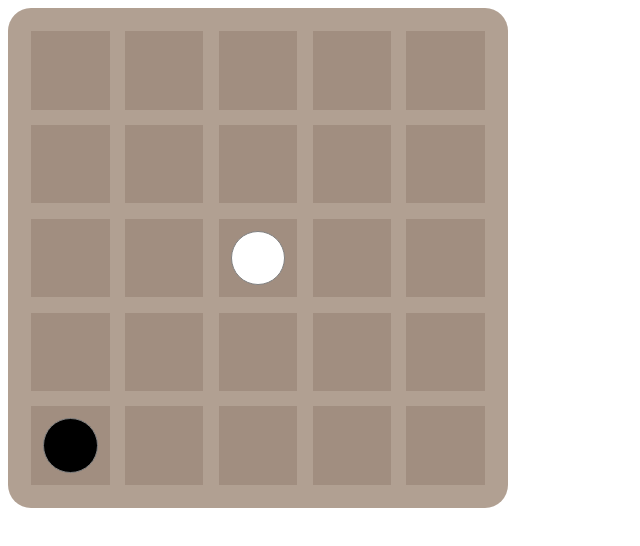
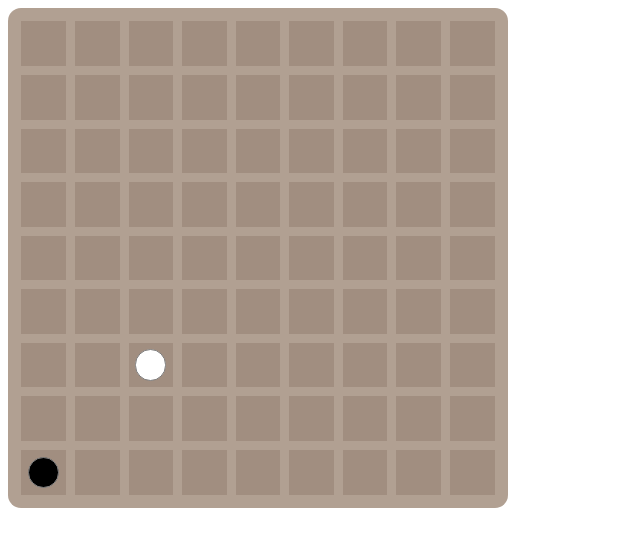
Before and after one commit to haruyama480/hr-quoridor-viewer, a Svelte app: page / in a window 1280 px wide. Shown: the top 546 px of the page, without its empty margins (0-640 px from the left). Built offline with nearby package versions, Linux system fonts and the light colour scheme.

Commit message:
use component event

```diff
--- a/src/App.svelte
+++ b/src/App.svelte
@@ -1,7 +1,153 @@
 <script lang="ts">
   import HrQuoridorView from "./HrQuoridorView.svelte";
+
+  const game_row_size = 9;
+  let player_index = 1;
+
+  let real_pawn: any[][]; // (y,x):位置 value:pawnのplayer_id(ex, 1-2) 0のとき非表示
+  let last_pawn_position: any = {}; // key:player_id, value [y,x]
+  let real_vertical_wall: number[][]; // (y,x):位置 value:色 0のとき非表示
+  let real_horizontal_wall: number[][]; // (y,x):位置 value:色 0のとき非表示
+  let ghost_pawn: number[][];
+  let ghost_vertical_wall: number[][];
+  let ghost_horizontal_wall: number[][];
+
+  real_pawn = [...Array(game_row_size)].map(() =>
+    [...Array(game_row_size)].map(() => Object.assign({}))
+  ); // size(n,n)
+  real_pawn[0][0].key = 1;
+  real_pawn[2][2].key = 2;
+  last_pawn_position[1] = [0, 0];
+  last_pawn_position[2] = [2, 2];
+
+  real_vertical_wall = [...Array(game_row_size - 1)].map(() =>
+    Array(game_row_size - 1).fill(0)
+  ); // size(n-1,n-1)
+  real_horizontal_wall = [...Array(game_row_size - 1)].map(() =>
+    Array(game_row_size - 1).fill(0)
+  ); // size(n-1,n-1)
+  ghost_pawn = [...Array(game_row_size)].map(() =>
+    Array(game_row_size).fill(1)
+  ); // size(n,n)
+  ghost_pawn[0][0] = 1;
+  ghost_pawn[1][1] = 1;
+  ghost_vertical_wall = [...Array(game_row_size - 1)].map(() =>
+    Array(game_row_size - 1).fill(1)
+  ); // size(n-1,n-1)
+  ghost_vertical_wall[0][0] = 1;
+  ghost_vertical_wall[1][1] = 1;
+  ghost_horizontal_wall = [...Array(game_row_size - 1)].map(() =>
+    Array(game_row_size - 1).fill(1)
+  ); // size(n-1,n-1)
+  ghost_horizontal_wall[0][0] = 1;
+  ghost_horizontal_wall[1][1] = 1;
+
+  $: inner_n = game_row_size * 2 + 1;
+  function isMargin(i: number): boolean {
+    return i === 0 || i === inner_n - 1; // first or last
+  }
+  function isPath(i: number): boolean {
+    return i % 2 === 0 && !isMargin(i);
+  }
+  function toIndex(cy: number, cx: number): [number, number] {
+    // PCell, VCell, HCellをすべて0始まりのindexに
+    // marginは、-1 や game_row_size-1 になったりする
+    const y = Math.floor((cy - 1) / 2);
+    const x = Math.floor((cx - 1) / 2);
+    return [y, x];
+  }
+
+  // PCell : where a pawn can be exist
+  function hasPCell(i: number): boolean {
+    return !isMargin(i) && !isPath(i);
+  }
+  function isPCell(cy: number, cx: number): boolean {
+    return hasPCell(cx) && hasPCell(cy);
+  }
+  function hasRealPawn(map: any, cy: number, cx: number): boolean {
+    const [y, x] = toIndex(cy, cx);
+    return isPCell(cx, cy) && Object.keys(map[y][x]).length !== 0;
+  }
+  function getRealPawn(map: any, cy: number, cx: number): any {
+    const [y, x] = toIndex(cy, cx);
+    if (hasRealPawn(map, cy, cx)) {
+      return map[y][x];
+    } else {
+      return {};
+    }
+  }
+  function hasGhostPawn(map: any, cy: number, cx: number): boolean {
+    const [y, x] = toIndex(cy, cx);
+    return isPCell(cx, cy) && map[y][x] === 1;
+  }
+
+  // VCell : where a vertical wall can be exist
+  function isVCell(cy: number, cx: number): boolean {
+    return hasPCell(cy) && isPath(cx);
+  }
+  function getVerticalWall(map: any, cy: number, cx: number): number {
+    let [y, x] = toIndex(cy, cx);
+    if (!isVCell(cy, cx) || y === game_row_size - 1) return 0;
+    return map[y][x];
+  }
+  function hasGhostVerticalWall(map: any, cy: number, cx: number): boolean {
+    let [y, x] = toIndex(cy, cx);
+    if (y === game_row_size - 1) y--;
+    return isVCell(cy, cx) && map[y][x] === 1;
+  }
+
+  // HCell : where a horizontal wall can be exist
+  function isHCell(cy: number, cx: number): boolean {
+    return isPath(cy) && hasPCell(cx);
+  }
+  function getHorizontalWall(map: any, cy: number, cx: number): number {
+    let [y, x] = toIndex(cy, cx);
+    if (!isHCell(cy, cx) || x === game_row_size - 1) return 0;
+    return map[y][x];
+  }
+  function hasGhostHorizontalWall(map: any, cy: number, cx: number): boolean {
+    let [y, x] = toIndex(cy, cx);
+    if (x === game_row_size - 1) x--;
+    return isHCell(cy, cx) && map[y][x] === 1;
+  }
+
+  function clickCell(event: any): any {
+    const cy = event.detail.cy;
+    const cx = event.detail.cx;
+    let [y, x] = toIndex(cy, cx);
+    if (isPCell(cy, cx)) {
+      let real_pawn_ = JSON.parse(JSON.stringify(real_pawn)); // deep copy
+      const [prey, prex] = last_pawn_position[player_index];
+      real_pawn_[prey][prex] = {};
+      real_pawn_[y][x].key = player_index;
+      real_pawn = real_pawn_;
+      last_pawn_position[player_index] = [y, x];
+    } else if (isVCell(cy, cx)) {
+      let real_vertical_wall_ = Object.assign([], real_vertical_wall);
+      if (y === game_row_size - 1) y--;
+      real_vertical_wall_[y][x] = player_index;
+      real_vertical_wall = real_vertical_wall_;
+    } else if (isHCell(cy, cx)) {
+      let real_horizontal_wall_ = Object.assign([], real_horizontal_wall);
+      if (x === game_row_size - 1) x--;
+      real_horizontal_wall_[y][x] = player_index;
+      real_horizontal_wall = real_horizontal_wall_;
+    }
+    player_index = player_index === 1 ? 2 : 1;
+  }
 </script>
 
 <div style="height: 500px; width:500px; margin: 0px; padding: 0px;">
-  <HrQuoridorView />
+  <HrQuoridorView
+    {game_row_size}
+    {player_index}
+    {real_pawn}
+    {last_pawn_position}
+    {real_vertical_wall}
+    {real_horizontal_wall}
+    {ghost_pawn}
+    {ghost_vertical_wall}
+    {ghost_horizontal_wall}
+    on:clickCell={clickCell}
+  />
 </div>
--- a/src/HrQuoridorView.svelte
+++ b/src/HrQuoridorView.svelte
@@ -1,49 +1,17 @@
 <script lang="ts">
-  let game_row_size: number;
-  game_row_size = 5;
+  export let game_row_size = 5;
+  export let player_index = 1;
   $: inner_n = game_row_size * 2 + 1;
-  let player_index: number;
-  player_index = 1;
 
-  let real_pawn: any[][]; // (y,x):位置 value:pawnのplayer_id(ex, 1-2) 0のとき非表示
-  let last_pawn_position: any = {}; // key:player_id, value [y,x]
-  let real_vertical_wall: number[][]; // (y,x):位置 value:色 0のとき非表示
-  let real_horizontal_wall: number[][]; // (y,x):位置 value:色 0のとき非表示
-  let ghost_pawn: number[][];
-  let ghost_vertical_wall: number[][];
-  let ghost_horizontal_wall: number[][];
+  export let real_pawn: any[][]; // (y,x):位置 value:pawnのplayer_id(ex, 1-2) 0のとき非表示
+  export let last_pawn_position: any = {}; // key:player_id, value [y,x]
+  export let real_vertical_wall: number[][]; // (y,x):位置 value:色 0のとき非表示
+  export let real_horizontal_wall: number[][]; // (y,x):位置 value:色 0のとき非表示
+  export let ghost_pawn: number[][];
+  export let ghost_vertical_wall: number[][];
+  export let ghost_horizontal_wall: number[][];
   $: rvwall = real_vertical_wall; // for html
   $: rhwall = real_horizontal_wall;
-
-  real_pawn = [...Array(game_row_size)].map(() =>
-    [...Array(game_row_size)].map(() => Object.assign({}))
-  ); // size(n,n)
-  real_pawn[0][0].key = 1;
-  real_pawn[2][2].key = 2;
-  last_pawn_position[1] = [0, 0];
-  last_pawn_position[2] = [2, 2];
-
-  real_vertical_wall = [...Array(game_row_size - 1)].map(() =>
-    Array(game_row_size - 1).fill(0)
-  ); // size(n-1,n-1)
-  real_horizontal_wall = [...Array(game_row_size - 1)].map(() =>
-    Array(game_row_size - 1).fill(0)
-  ); // size(n-1,n-1)
-  ghost_pawn = [...Array(game_row_size)].map(() =>
-    Array(game_row_size).fill(1)
-  ); // size(n,n)
-  ghost_pawn[0][0] = 1;
-  ghost_pawn[1][1] = 1;
-  ghost_vertical_wall = [...Array(game_row_size - 1)].map(() =>
-    Array(game_row_size - 1).fill(1)
-  ); // size(n-1,n-1)
-  ghost_vertical_wall[0][0] = 1;
-  ghost_vertical_wall[1][1] = 1;
-  ghost_horizontal_wall = [...Array(game_row_size - 1)].map(() =>
-    Array(game_row_size - 1).fill(1)
-  ); // size(n-1,n-1)
-  ghost_horizontal_wall[0][0] = 1;
-  ghost_horizontal_wall[1][1] = 1;
 
   function isMargin(i: number): boolean {
     return i === 0 || i === inner_n - 1; // first or last
@@ -114,33 +82,24 @@
   }
 
   // handler
-  function handleMouseEnter(cy: number, cx: number): any {
+	import { createEventDispatcher } from 'svelte';
+	const dispatch = createEventDispatcher();
+  function hoverCell(cy: number, cx: number): any {
     return (event: any) => {
-      console.log(cx, cy, event);
+      dispatch("hoverCell", {
+        event,
+        cx,
+        cy,
+      });
     };
   }
-  function handleClick(cy: number, cx: number): any {
+  function clickCell(cy: number, cx: number): any {
     return (event: any) => {
-      let [y, x] = toIndex(cy, cx);
-      if (isPCell(cy, cx)) {
-        let real_pawn_ = JSON.parse(JSON.stringify(real_pawn)); // deep copy
-        const [prey, prex] = last_pawn_position[player_index];
-        real_pawn_[prey][prex] = {};
-        real_pawn_[y][x].key = player_index;
-        real_pawn = real_pawn_;
-        last_pawn_position[player_index] = [y, x];
-      } else if (isVCell(cy, cx)) {
-        let real_vertical_wall_ = Object.assign([], real_vertical_wall);
-        if (y === game_row_size - 1) y--;
-        real_vertical_wall_[y][x] = player_index;
-        real_vertical_wall = real_vertical_wall_;
-      } else if (isHCell(cy, cx)) {
-        let real_horizontal_wall_ = Object.assign([], real_horizontal_wall);
-        if (x === game_row_size - 1) x--;
-        real_horizontal_wall_[y][x] = player_index;
-        real_horizontal_wall = real_horizontal_wall_;
-      }
-      player_index = player_index === 1 ? 2 : 1;
+      dispatch("clickCell", {
+        event,
+        cx,
+        cy,
+      });
     };
   }
 
@@ -179,8 +138,8 @@
           class:columnPCell={hasPCell(x)}
           class:columnPath={isPath(x)}
           class:columnMargin={isMargin(x)}
-          on:mouseenter={handleMouseEnter(y, x)}
-          on:click={handleClick(y, x)}
+          on:mouseenter={hoverCell(y, x)}
+          on:click={clickCell(y, x)}
         >
           {#if !isMargin(y) && !isMargin(x)}
             <div class="cell" style="height: 100%; width:100%;">
```
